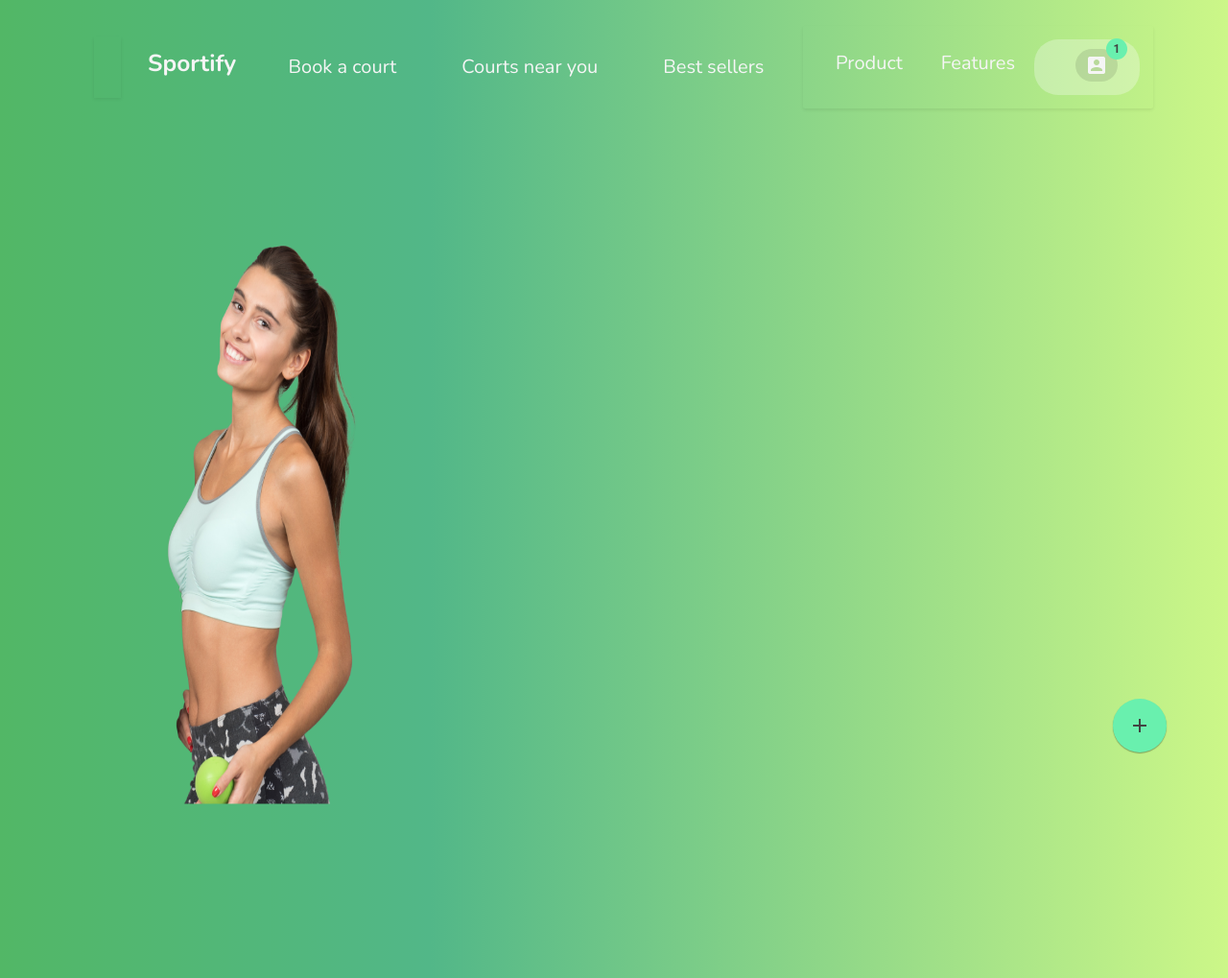
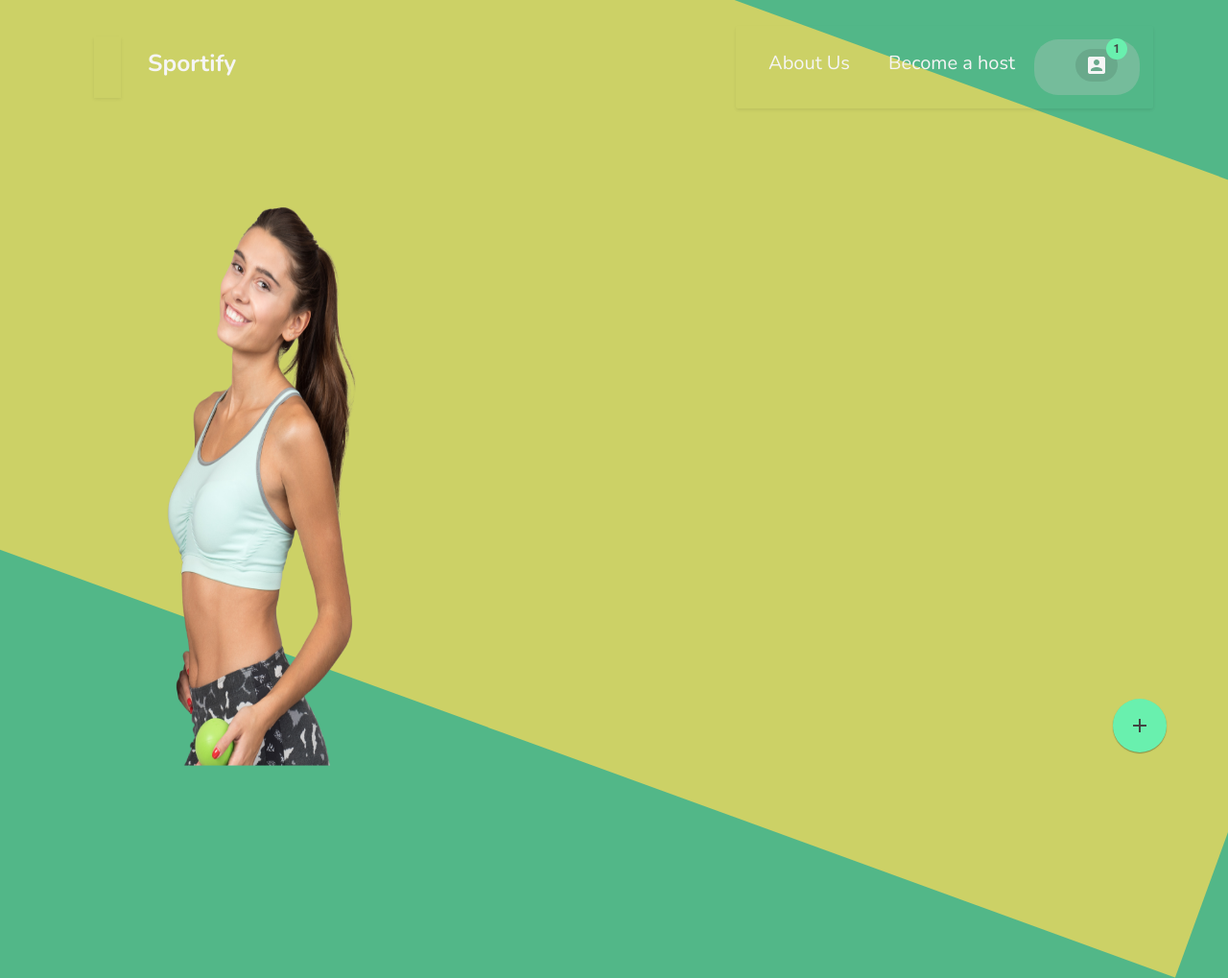
Before and after one commit to MarcusAl/Sportify, a Rails app: page / in a window 1280 px wide; the page is wider, and only the part inside the window is pictured. Shown: that part at 96% size. Run offline with Rails 7, Linux system fonts and the light colour scheme; style sheets or scripts are compiled from the project's sources; some libraries are stand-ins or nearby versions.

Commit message:
Needs navbar fix

```diff
--- a/app/assets/stylesheets/components/_navbar.scss
+++ b/app/assets/stylesheets/components/_navbar.scss
@@ -23,7 +23,8 @@ body {
 }
 
 .navbar-link,
-.navbar-link-end {
+.navbar-link-end,
+.navbar-link-last {
   list-style: none;
   margin: 0 20px 0px 20px;
   padding: 10px 0 10px 0;
@@ -31,17 +32,23 @@ body {
 
 .navbar-link > a,
 .nav-logo > a,
-.navbar-link-end > a {
+.navbar-link-end > a,
+.navbar-link-last > a {
   text-decoration: none;
   font-size: 20px;
   color: #F5F5F5;
 }
 
 .navbar-link > a:hover,
-.navbar-logo:hover {
-  filter: brightness(300%);
+.navbar-logo:hover,
+.navbar-link-end:hover {
+  filter: brightness(200%);
   border-bottom: white solid 2px;
   padding: 10px 0 10px 0;
+}
+
+.navbar-link-last:hover {
+  filter: brightness(150%);
 }
 
 .nav-logo {
@@ -59,13 +66,18 @@ body {
   border-radius: 20px;
 }
 
-#burger-icon {
+.burger-icon {
   padding: 5px 10px 5px 10px;
   border-radius: 20px;
 }
 
+.dropdown-menu {
+  z-index: 2;
+  height: 20rem;
+}
+
 #dropdown_login {
-  background-color: rgba(250, 250, 250, 0.3);
+  background-color: rgba(200, 200, 200, 0.3);
   border-radius: 25px;
   width: 110px;
   justify-content: center;
--- a/app/assets/stylesheets/components/banners.scss
+++ b/app/assets/stylesheets/components/banners.scss
@@ -3,5 +3,5 @@
   width: 60vw;
   position: absolute;
   right: 50vw;
-  top: 25vh;
+  top: 20vh;
 }
--- a/app/assets/stylesheets/components/container.scss
+++ b/app/assets/stylesheets/components/container.scss
@@ -4,15 +4,15 @@
 // }
 
 body {
-  // background-color: #52b788;
-  background: rgb(82,183,136);
-  background: linear-gradient(90deg, rgba(82,183,102,1) 0%, rgba(82,183,136,1) 35%, rgba(204,247,136,1) 100%);
-  overflow: hidden;
+  background-color: #52b788;
+  // background: rgb(82,183,136);
+  // background: linear-gradient(90deg, rgba(82,183,102,1) 0%, rgba(82,183,136,1) 35%, rgba(204,247,110,2) 100%);
+  overflow: visible;
 }
 
 .container-split:before {
   content: "";
-  // background-color: #ccd166;
+  background-color: #ccd166;
   // background: rgb(204,209,102);
   // background: linear-gradient(90deg, rgba(82,183,102,1) 0%, rgba(82,183,136,1) 35%, rgba(204,209,102,1) 100%);
   position: absolute;
@@ -23,6 +23,7 @@ body {
   left: -10%;
   transform: rotate(20deg);
   z-index: -1;
+  // display: none;
 }
 
 .banner-img-container {
--- a/app/views/pages/_navbarMain.html.erb
+++ b/app/views/pages/_navbarMain.html.erb
@@ -8,39 +8,27 @@
           <h3 class="font-weight-bold p-3">Sportify</h3>
         </a>
       </div>
-<%# Middle Row %>
-      <div class="d-inline-flex">
-        <li class="navbar-link rounded p-3 text-center">
-          <a href="https://www.google.com" target="_blank_">
-            Book a court
-          </a>
-        </li>
-        <li class="navbar-link rounded p-3 text-center">
-          <a href="https://www.google.com" target="_blank_">
-            Courts near you
-          </a>
-        </li>
-        <li class="navbar-link rounded p-3 text-center">
-          <a href="https://www.google.com" target="_blank_">
-            Best sellers
-          </a>
-        </li>
-      </div>
+
 <%# End Row %>
       <div class="d-inline-flex shadow-sm rounded p-3 text-center">
           <li class="navbar-link-end text-center">
             <a href="https://www.google.com" target="_blank_">
-              Product
+              About Us
             </a>
           </li>
           <li class="navbar-link-end text-center">
             <a href="https://www.google.com" target="_blank_">
-              Features
+              Become a host
             </a>
           </li>
-          <li class="navbar-link-end m-0 text-center" id="dropdown_login">
-            <a href="http://" target="_blank">
-              <i class="fas fa-bars m-0" id="burger-icon"></i>
+          <li class="navbar-link-last m-0 text-center dropdown" id="dropdown_login">
+            <a href="http://" class="h-100 test-icon" href="#" role="button" id="dropdownMenuLink" data-toggle="dropdown" aria-haspopup="true" aria-expanded="false">
+              <i class="fas fa-bars m-0 burger-icon"></i>
+              <div class="dropdown-menu" aria-labelledby="dropdownMenuLink">
+                <a class="dropdown-item" href="#">Action</a>
+                <a class="dropdown-item" href="#">Another action</a>
+                <a class="dropdown-item" href="#">Something else here</a>
+              </div>
             </a>
             <a href="http://" target="_blank">
               <%# <i class="fas fa-user m-0" id="login-icon"></i> %>
@@ -49,4 +37,5 @@
           </li>
 
       </div>
+
     </nav>
```
